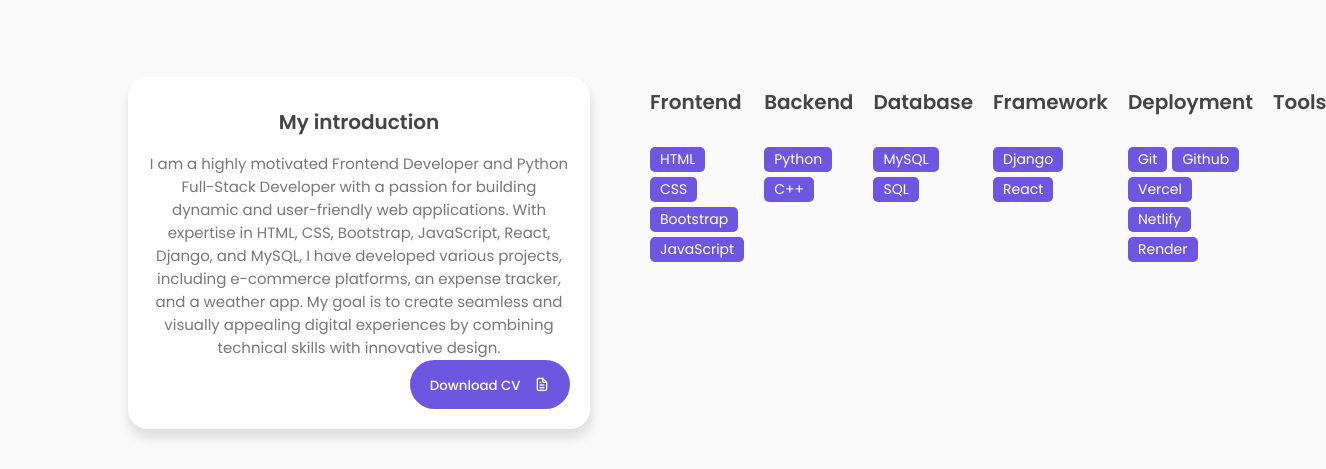
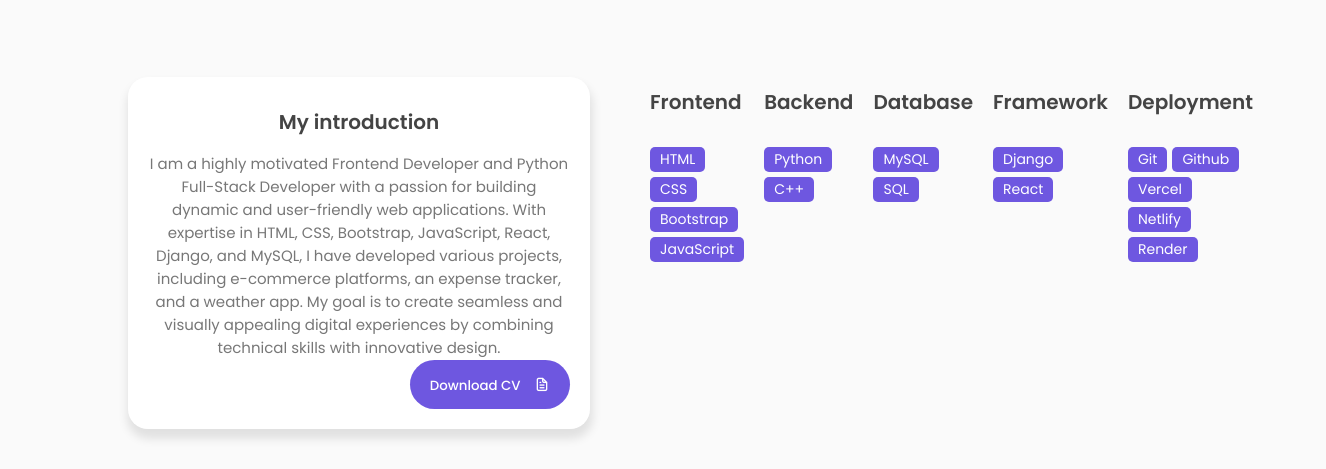
Before and after one commit to sivabharathi1166/Portfolio, a plain HTML site: page index.html in a window 1280 px wide. Shown: the part 918-1387 px from the top of the page, 1326 px wide, since content can reach past the window. Drawn offline with nearby package versions, Linux system fonts and the light colour scheme.

Commit message:
Update index.html

```diff
--- a/index.html
+++ b/index.html
@@ -166,11 +166,6 @@
                         <span>Render</span>
                     </div>
                 </div>
-                <div class="skills-box">
-                    <div class="skills-header">
-                        <h3>Tools</h3>
-                    </div>
-                </div>
             </div>
           </div>
        </section>
```
